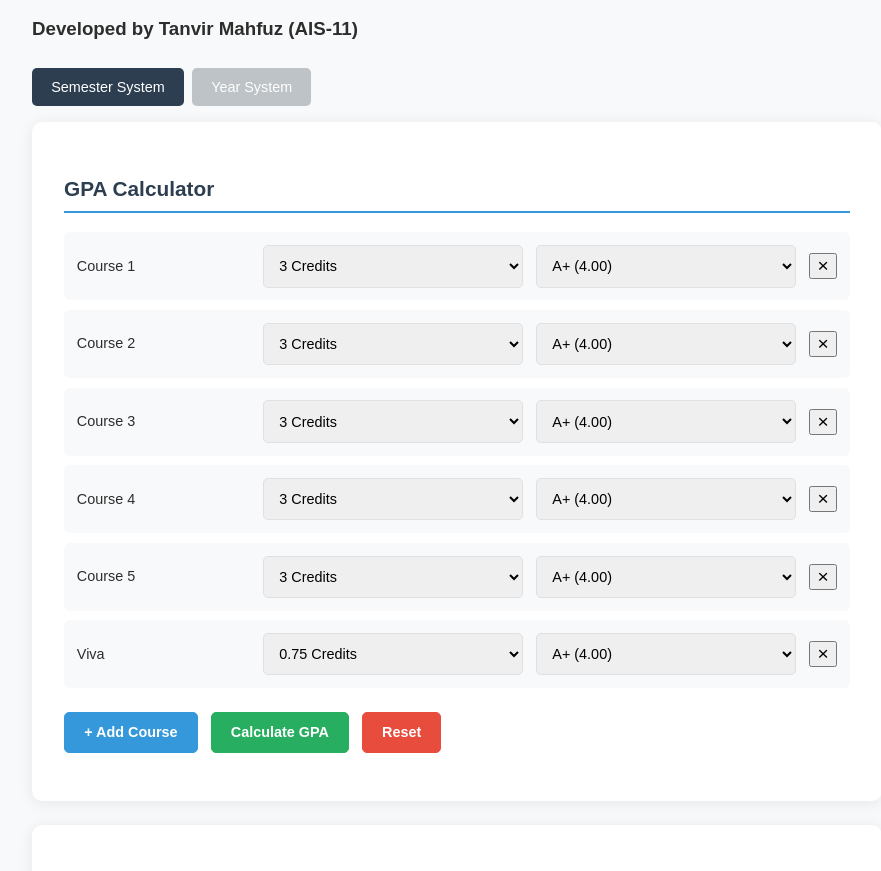
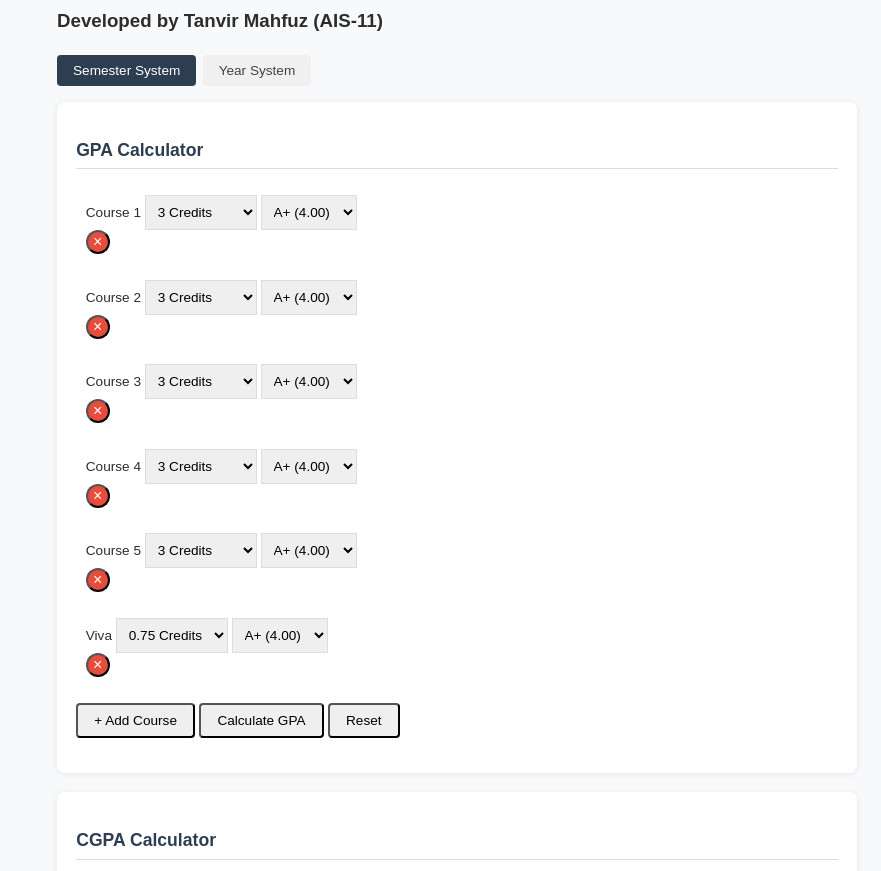
Before and after one commit to tanvirmahfuz100/fireman, a plain HTML site: page gpa/gpa.html in a window 1280 px wide. Shown: the part 112-983 px from the top of the page, without its empty margins (183-1064 px from the left). Drawn offline with Linux system fonts and the light colour scheme.

Commit message:
Update gpa_style.css

```diff
--- a/gpa/gpa_style.css
+++ b/gpa/gpa_style.css
@@ -1,122 +1,101 @@
 :root {
     --primary: #2c3e50;
     --secondary: #3498db;
-    --background: #ecf0f1;
     --error: #e74c3c;
     --success: #27ae60;
+    --text: #444;
 }
 
 .container {
-    max-width: 800px;
+    max-width: 780px;
     margin: 0 auto;
-    padding: 1.5rem 1rem;
+    padding: 1rem 0.8rem;
 }
 
 .system-toggle {
     display: flex;
-    gap: 0.5rem;
-    margin: 1.5rem 0 1rem;
-    justify-content: flex-start;
+    gap: 0.4rem;
+    margin: 1rem 0;
 }
 
 .sys-btn {
-    background: #bdc3c7;
-    color: white;
-    padding: 0.7rem 1.2rem;
+    background: #f0f0f0;
+    color: var(--text);
+    padding: 0.5rem 1rem;
     border: none;
-    border-radius: 5px;
-    cursor: pointer;
-    transition: all 0.3s ease;
-    font-size: 0.9rem;
+    border-radius: 4px;
+    font-size: 0.85rem;
+    transition: all 0.2s ease;
 }
 
 .sys-btn.active {
     background: var(--primary);
+    color: white;
 }
 
 .calculator-section {
     background: white;
-    padding: 1.5rem;
-    border-radius: 10px;
-    box-shadow: 0 2px 15px rgba(0,0,0,0.08);
-    margin-bottom: 1.5rem;
+    padding: 1.2rem;
+    border-radius: 8px;
+    box-shadow: 0 1px 6px rgba(0,0,0,0.08);
+    margin-bottom: 1.2rem;
 }
 
 .calculator-section h2 {
+    font-size: 1.1rem;
+    margin-bottom: 1rem;
     color: var(--primary);
-    font-size: 1.3rem;
-    margin-bottom: 1.2rem;
-    padding-bottom: 0.4rem;
-    border-bottom: 2px solid var(--secondary);
+    padding-bottom: 0.3rem;
+    border-bottom: 1px solid #ddd;
 }
 
 .btn {
-    padding: 0.7rem 1.2rem;
-    border-radius: 5px;
-    font-weight: 600;
-    font-size: 0.9rem;
+    padding: 0.5rem 1rem;
+    font-size: 0.85rem;
+    border-radius: 4px;
+}
+
+.course-row, .cgpa-unit {
+    grid-template-columns: 1fr 1.4fr 1.4fr auto;
+    gap: 0.6rem;
+    padding: 0.6rem;
+    margin: 0.4rem 0;
+    font-size: 0.85rem;
+}
+
+select, input {
+    padding: 0.5rem;
+    font-size: 0.85rem;
+    border: 1px solid #ddd;
+}
+
+.remove-btn {
+    background: var(--error);
     color: white !important;
+    width: 24px;
+    height: 24px;
+    border-radius: 50%;
+    display: flex;
+    align-items: center;
+    justify-content: center;
+    font-size: 1rem;
+    padding: 0;
     transition: all 0.2s ease;
 }
 
-.calculate-btn {
-    background-color: var(--success) !important;
-    border: 1px solid var(--success);
-}
-
-.add-btn {
-    background-color: var(--secondary) !important;
-    border: 1px solid var(--secondary);
-}
-
-.reset-btn {
-    background-color: var(--error) !important;
-    border: 1px solid var(--error);
-}
-
-.btn:hover {
-    opacity: 0.9;
-    transform: translateY(-1px);
-}
-
-.course-row, .cgpa-unit {
-    display: grid;
-    grid-template-columns: 1fr 1.5fr 1.5fr auto;
-    gap: 0.8rem;
-    align-items: center;
-    padding: 0.8rem;
-    margin: 0.6rem 0;
-    background: #f8f9fa;
-    border-radius: 6px;
-    font-size: 0.9rem;
-}
-
-select, input {
-    padding: 0.6rem;
-    border: 1px solid #e0e0e0;
-    border-radius: 5px;
-    font-size: 0.9rem;
-}
-
-select:focus, input:focus {
-    border-color: var(--secondary);
-    box-shadow: 0 0 0 2px rgba(52, 152, 219, 0.1);
+.remove-btn:hover {
+    background: #c0392b;
+    transform: scale(1.1);
 }
 
 .button-container {
-    display: flex;
-    gap: 0.8rem;
-    margin: 1.5rem 0 1rem;
-}
-
-.remove-btn {
-    font-size: 1.2rem;
-    padding: 0 0.4rem;
+    gap: 0.6rem;
+    margin: 1rem 0;
 }
 
 @media (max-width: 768px) {
     .container {
-        padding: 1rem 0.6rem;
+        padding: 0.8rem;
     }
 
     .calculator-section {
@@ -125,27 +104,24 @@ select:focus, input:focus {
 
     .course-row, .cgpa-unit {
         grid-template-columns: 1fr;
-        gap: 0.6rem;
+        gap: 0.5rem;
         padding: 0.8rem;
     }
 
     .btn {
-        padding: 0.6rem;
-        font-size: 0.85rem;
+        padding: 0.4rem 0.8rem;
+    }
+
+    .remove-btn {
+        width: 22px;
+        height: 22px;
+        font-size: 0.9rem;
     }
 }
 
 @media (min-width: 1024px) {
     .container {
-        max-width: 850px;
-        padding: 2rem 1.5rem;
-    }
-
-    .calculator-section {
-        padding: 2rem;
-    }
-
-    select, input {
-        padding: 0.7rem;
+        max-width: 800px;
+        padding: 1.5rem;
     }
 }
```
